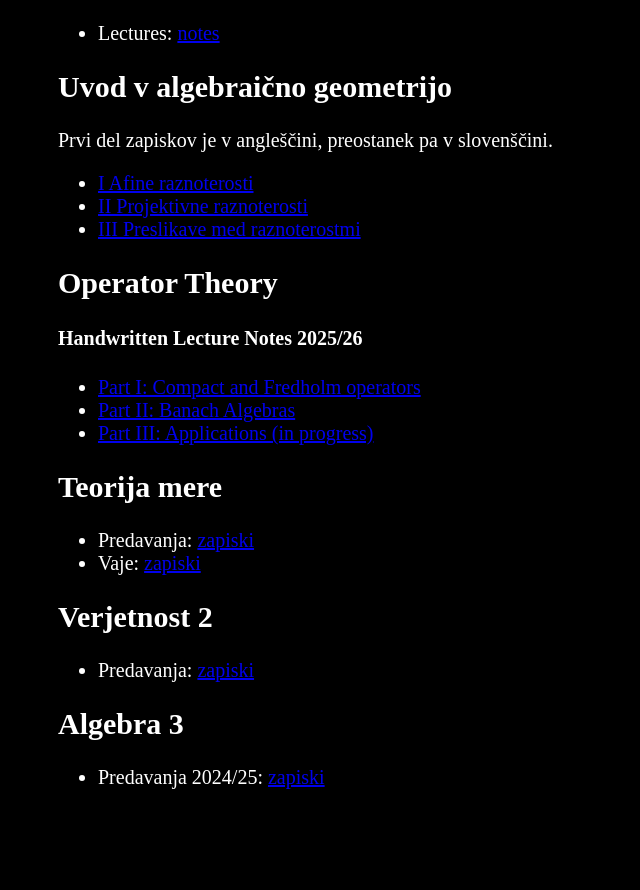
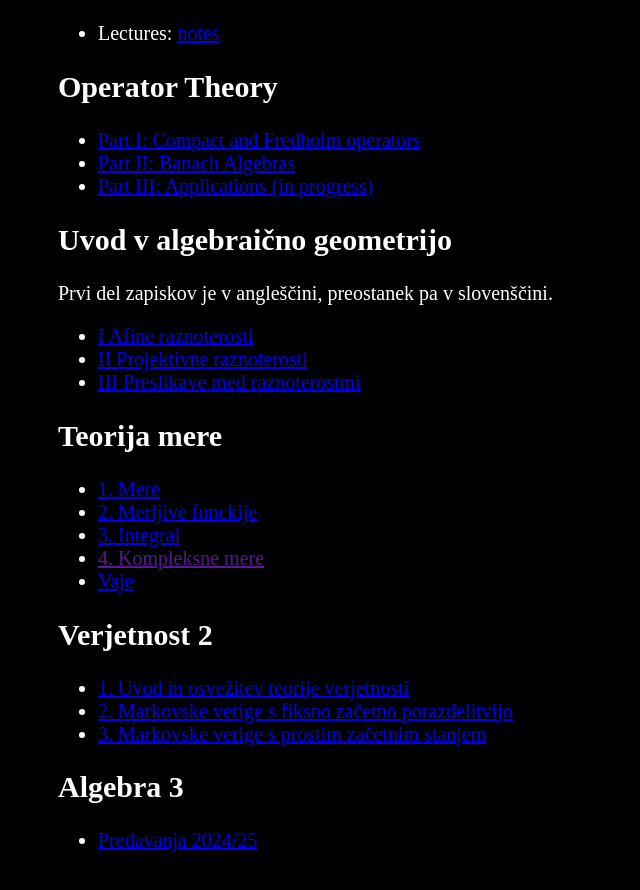
Before and after one commit to janpantner/janpantner.github.io, a plain HTML site: page fmf.html in a window 1280 px wide. Shown: the part 266-1156 px from the top of the page, without its empty margins (0-640 px from the left). Before the commit the page ends 1133 px from the top, so only its background shows below. Drawn offline with Linux system fonts and the light colour scheme.

Commit message:
Preureditev

```diff
--- a/fmf.html
+++ b/fmf.html
@@ -19,6 +19,12 @@
     <ul>
         <li>Lectures: <a href="PDFs/noncommutative_algebra_lecture_notes.pdf">notes</a>
     </ul>
+    <h2>Operator Theory</h3>
+    <ul>
+        <li><a href="PDFs/Courses/Operator_theory/I_Compact_and_Fredholm_operators.pdf">Part I: Compact and Fredholm operators</a>
+        <li><a href="PDFs/Courses/Operator_theory/II_Banach_Algebras.pdf">Part II: Banach Algebras</a>
+        <li><a href="PDFs/Courses/Operator_theory/III_Applications.pdf">Part III: Applications (in progress)</a>
+    </ul>
     <h2>Uvod v algebraično geometrijo</h3>
     Prvi del zapiskov je v angleščini, preostanek pa v slovenščini.
     <ul>
@@ -26,24 +32,22 @@
         <li><a href="PDFs/Courses/Uvod_v_algrabraicno_geometrijo/II_Projektivne_raznoterosti.pdf">II Projektivne raznoterosti</a>
         <li><a href="PDFs/Courses/Uvod_v_algrabraicno_geometrijo/III_Preslikave_med_raznoterostmi.pdf">III Preslikave med raznoterostmi</a>
     </ul>
-    <h2>Operator Theory</h3>
-    <h4>Handwritten Lecture Notes 2025/26</h4>
-    <ul>
-        <li><a href="PDFs/Courses/Operator_theory/I_Compact_and_Fredholm_operators.pdf">Part I: Compact and Fredholm operators</a>
-        <li><a href="PDFs/Courses/Operator_theory/II_Banach_Algebras.pdf">Part II: Banach Algebras</a>
-        <li><a href="PDFs/Courses/Operator_theory/III_Applications.pdf">Part III: Applications (in progress)</a>
-    </ul>
     <h2>Teorija mere</h3>
     <ul>
-        <li>Predavanja: <a href="PDFs/teorija_mere_zapiski_predavanj.pdf">zapiski</a>
-        <li>Vaje: <a href="PDFs/teorija_mere_vaje.pdf">zapiski</a>
+        <li><a href="PDFs/Courses/Teorija_mere/1_Mere.pdf">1. Mere</a>
+        <li><a href="PDFs/Courses/Teorija_mere/2_Merljive_funkcije.pdf">2. Merljive funckije</a>
+        <li><a href="PDFs/Courses/Teorija_mere/3_Integral.pdf">3. Integral</a>
+        <li><a href="">4. Kompleksne mere</a>
+        <li><a href="PDFs/teorija_mere_vaje.pdf">Vaje</a>
     </ul>
     <h2>Verjetnost 2</h3>
     <ul>
-        <li>Predavanja: <a href="PDFs/verjetnost_2_zapiski_predavanj.pdf">zapiski</a>
+        <li><a href="PDFs/Courses/Verjetnost_2/1_Uvod_in_osvezitev_teorije_verjetnosti.pdf">1. Uvod in osvežitev teorije verjetnosti</a>
+        <li><a href="PDFs/Courses/Verjetnost_2/2_Markovske_verige_s_fiksno_zacetna_porazdelitvijo.pdf">2. Markovske verige s fiksno začetno porazdelitvijo</a>
+        <li><a href="PDFs/Courses/Verjetnost_2/3_Markovske_verige_s_prostim_zacetnim_stanjem.pdf">3. Markovske verige s prostim začetnim stanjem</a>
     </ul>
     <h2>Algebra 3</h3>
     <ul>
-        <li>Predavanja 2024/25: <a href="PDFs/algebra_3_zapiski_predavanj.pdf">zapiski </a>
+        <li><a href="PDFs/algebra_3_zapiski_predavanj.pdf">Predavanja 2024/25</a>
     </ul>
 </html>
```
Also changed, not shown: 6 other files.
